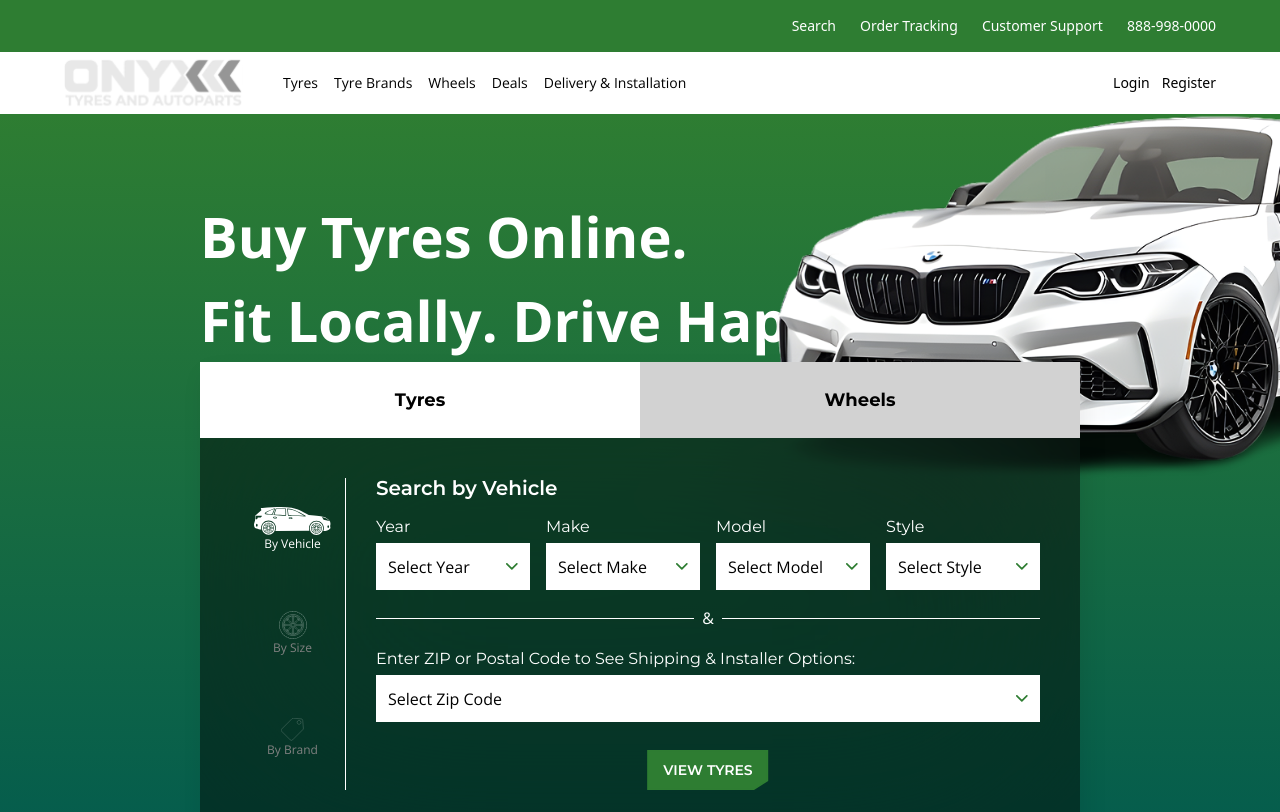
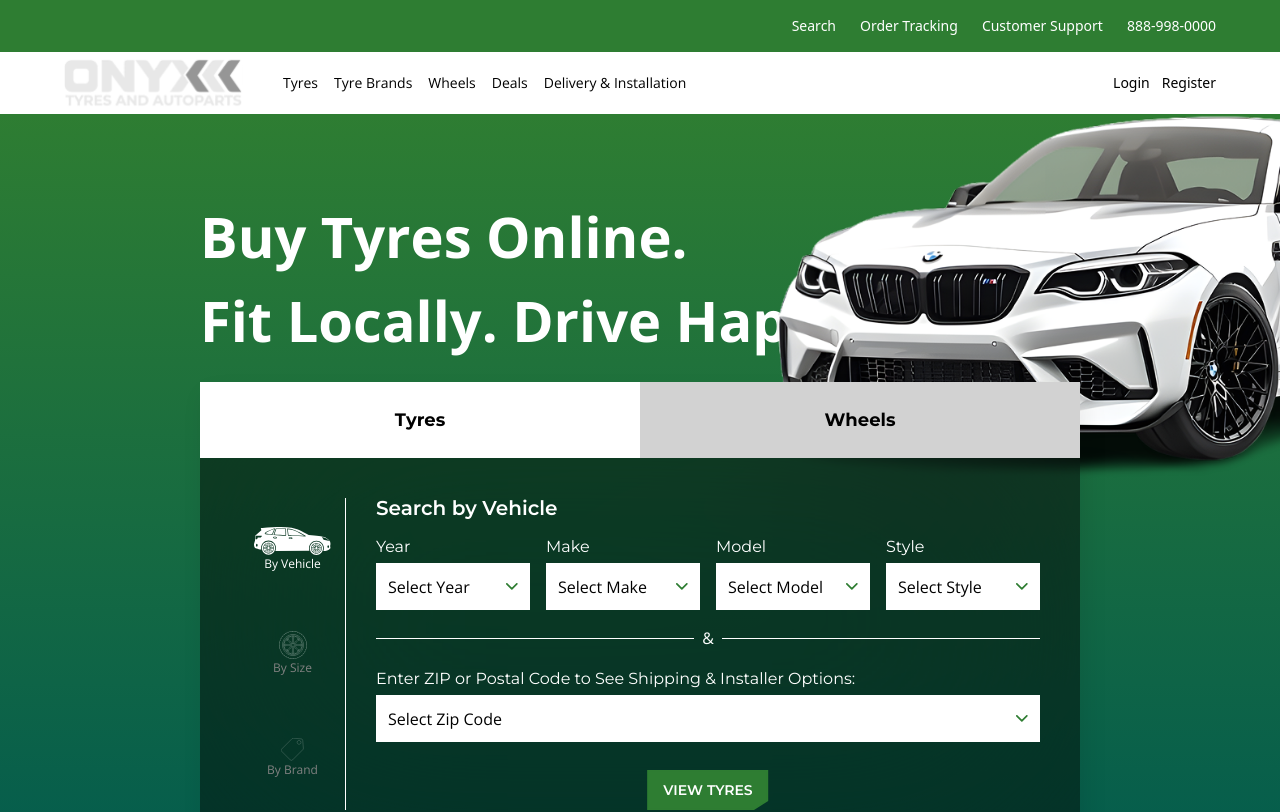
Before and after one commit to brijwonyx/onyx_tyre_frontend, a React (Vite) app: page / in a window 1280 px wide. Shown: the top 812 px of the page. Built offline with nearby package versions, Linux system fonts and the light colour scheme.

Commit message:
changes made

```diff
--- a/src/Components/SearchPanel/SearchPanel.jsx
+++ b/src/Components/SearchPanel/SearchPanel.jsx
@@ -7,7 +7,7 @@ const SearchPanel = () => {
     const [activeTab,setActiveTab] = useState("tyres");
     const [activeSideTab,setActiveSideTab] = useState("vehicle")
   return(
-  <div className="max-w-[1040px] sp">
+  <div className="max-w-[1040px] sp mt-5">
     <SearchTabs activeTab={activeTab} onTabChange={setActiveTab}/>
     <div className="flex gap-[30px] p-10">
         <SearchSideTabs activeSideTab={activeSideTab} onSideTabChange={setActiveSideTab}/>
```
